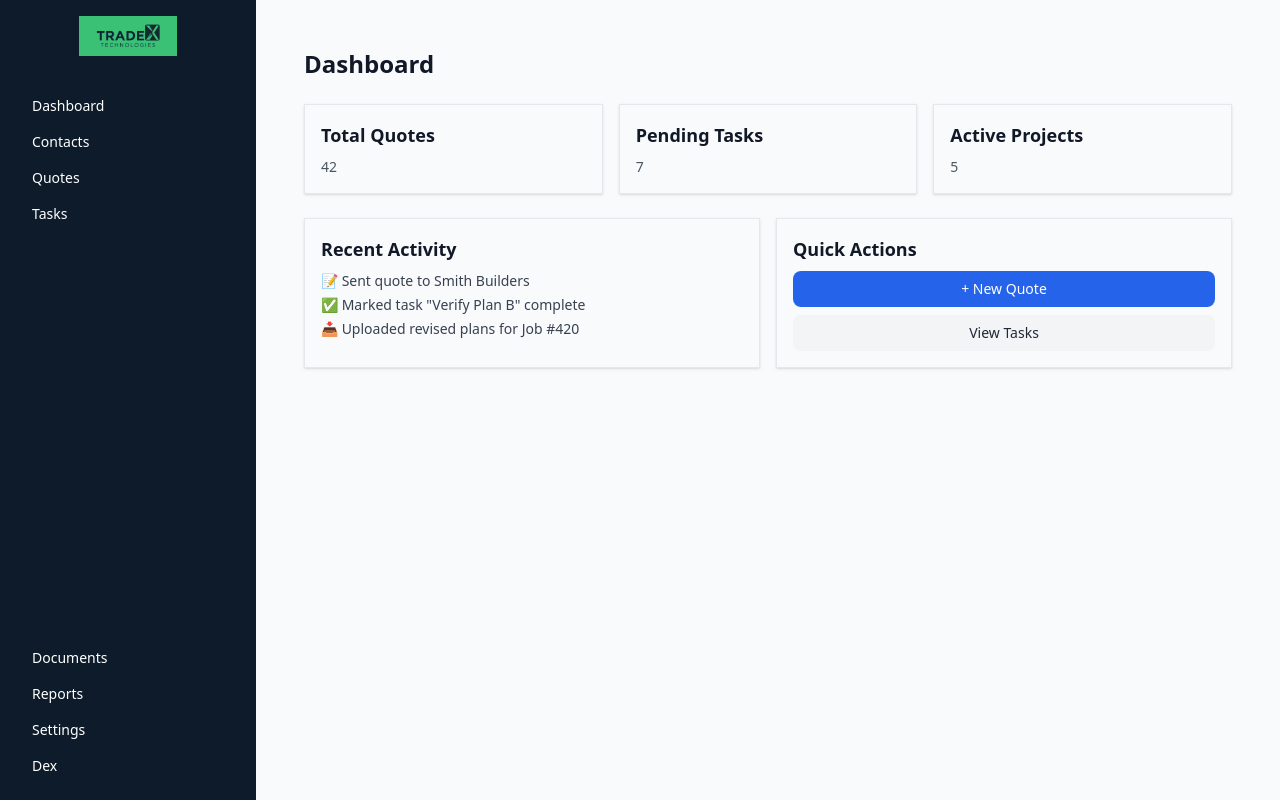
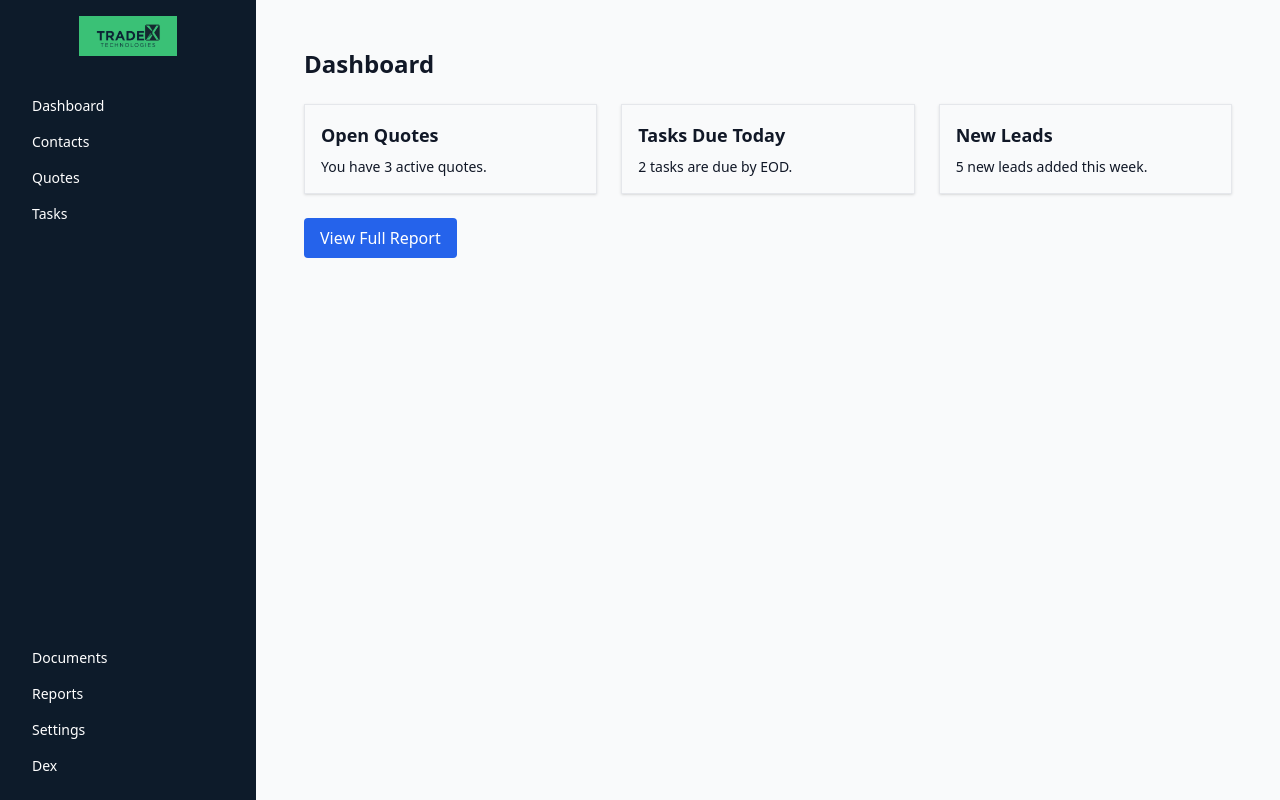
Before and after one commit to iain-armitage/TradeX.Estimating, a Next.js app: page /dashboard in a window 1280 px wide. Built offline with nearby package versions, Linux system fonts and the light colour scheme.

Commit message:
Add files via upload

```diff
--- a/app/dashboard/page.tsx
+++ b/app/dashboard/page.tsx
@@ -1,50 +1,31 @@
-// app/dashboard/page.tsx
-'use client'
-
-import { Card, CardContent, CardTitle } from '@/components/ui/card'
+import { Card, CardContent } from "@/components/ui/card";
+import { Button } from "@/components/ui/button";
 
 export default function DashboardPage() {
   return (
     <div className="p-6 space-y-6">
-      <h1 className="text-2xl font-semibold text-gray-900">Dashboard</h1>
-
-      <div className="grid grid-cols-1 md:grid-cols-3 gap-4">
+      <h1 className="text-2xl font-bold">Dashboard</h1>
+      <div className="grid grid-cols-1 md:grid-cols-2 xl:grid-cols-3 gap-6">
         <Card>
-          <CardTitle>Total Quotes</CardTitle>
-          <CardContent>42</CardContent>
+          <CardContent>
+            <h2 className="text-lg font-semibold mb-2">Open Quotes</h2>
+            <p className="text-sm text-muted">You have 3 active quotes.</p>
+          </CardContent>
         </Card>
         <Card>
-          <CardTitle>Pending Tasks</CardTitle>
-          <CardContent>7</CardContent>
+          <CardContent>
+            <h2 className="text-lg font-semibold mb-2">Tasks Due Today</h2>
+            <p className="text-sm text-muted">2 tasks are due by EOD.</p>
+          </CardContent>
         </Card>
         <Card>
-          <CardTitle>Active Projects</CardTitle>
-          <CardContent>5</CardContent>
-        </Card>
-      </div>
-
-      <div className="grid grid-cols-1 md:grid-cols-2 gap-4">
-        <Card>
-          <CardTitle>Recent Activity</CardTitle>
           <CardContent>
-            <ul className="mt-2 space-y-1 text-sm text-gray-700">
-              <li>📝 Sent quote to Smith Builders</li>
-              <li>✅ Marked task "Verify Plan B" complete</li>
-              <li>📥 Uploaded revised plans for Job #420</li>
-            </ul>
-          </CardContent>
-        </Card>
-
-        <Card>
-          <CardTitle>Quick Actions</CardTitle>
-          <CardContent>
-            <div className="space-y-2">
-              <button className="w-full bg-blue-600 text-white py-2 rounded-lg">+ New Quote</button>
-              <button className="w-full bg-gray-100 text-gray-800 py-2 rounded-lg">View Tasks</button>
-            </div>
+            <h2 className="text-lg font-semibold mb-2">New Leads</h2>
+            <p className="text-sm text-muted">5 new leads added this week.</p>
           </CardContent>
         </Card>
       </div>
+      <Button className="mt-4">View Full Report</Button>
     </div>
-  )
+  );
 }
--- a/components/ui/card.tsx
+++ b/components/ui/card.tsx
@@ -1,14 +1,13 @@
-// components/ui/card.tsx
-import React from 'react';
+import * as React from "react";
 
-export function Card({ children }: { children: React.ReactNode }) {
-  return <div className="rounded-xl border p-4 shadow">{children}</div>;
+export function Card({ children, className }: { children: React.ReactNode; className?: string }) {
+  return <div className={`rounded-xl border p-4 shadow ${className}`}>{children}</div>;
+}
+
+export function CardHeader({ children }: { children: React.ReactNode }) {
+  return <div className="mb-2 font-semibold text-lg">{children}</div>;
 }
 
 export function CardContent({ children }: { children: React.ReactNode }) {
-  return <div className="mt-2 text-sm text-gray-600">{children}</div>;
+  return <div>{children}</div>;
 }
-
-export function CardTitle({ children }: { children: React.ReactNode }) {
-  return <h2 className="text-lg font-semibold text-gray-900">{children}</h2>;
-}
```
